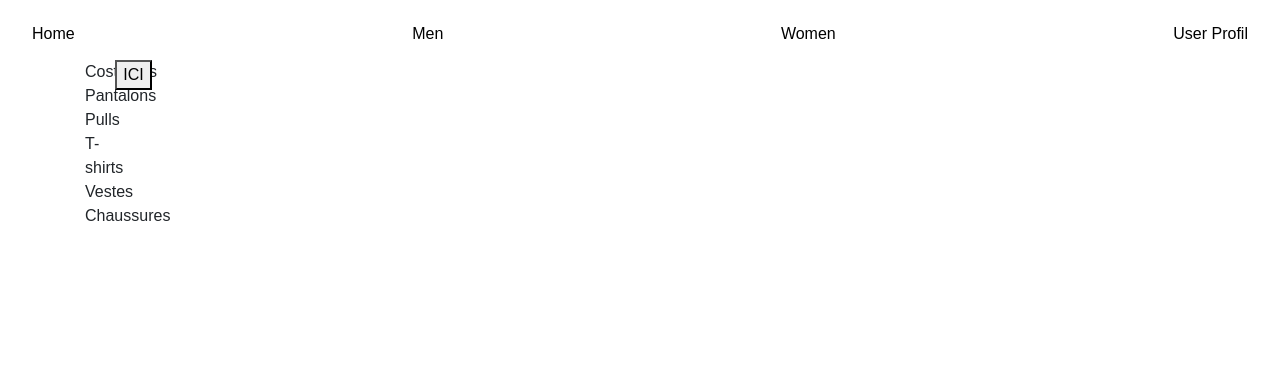
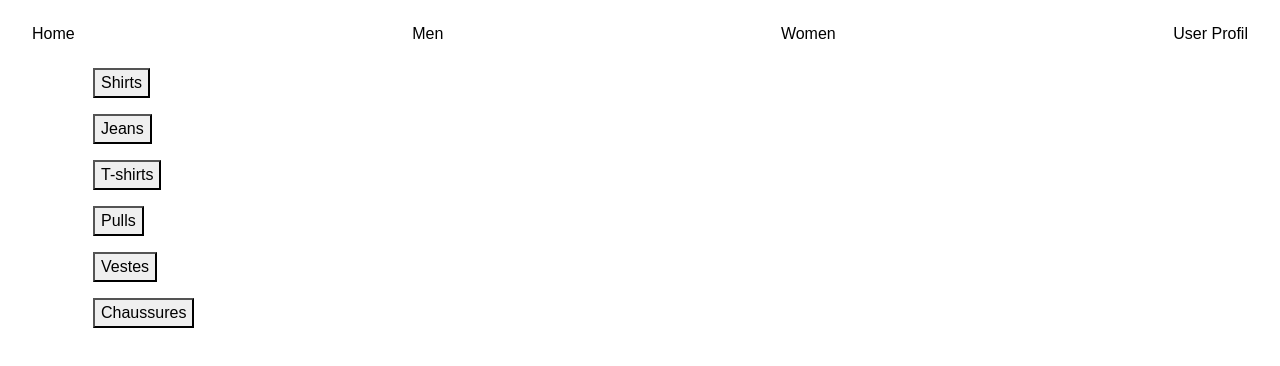
Before and after one commit to coding-9/e-commerce, a React (Create React App) app: page /product in a window 1280 px wide. Shown: the top 366 px of the page. Built offline with nearby package versions, Linux system fonts and the light colour scheme.

Commit message:
Products page 2

```diff
--- a/src/components/pages/ProductsPage.jsx
+++ b/src/components/pages/ProductsPage.jsx
@@ -1,22 +1,32 @@
-import React from 'react'
+import React,{useState} from 'react'
 import ProductList from "../products/ProductList"
 import "../../css/productsPages.css"
+import {getProductsByCategory} from "../../store/products/products"
 
 const ProductsPage =() => {
+
+    const [products, setProducts] = useState([])
+
+    const getProducts = async (e) => {
+        let category = e.target.value
+        let array = await getProductsByCategory(category,"man")
+        setProducts(array)
+    }
+
     return (
-        <div className="container">
+        <div className="d-inline container">
             <div className="row">
                 <div className="col-2">
                     <ul className="list-unstyled">
-                        <li>Costumes</li>
-                        <li>Pantalons</li>
-                        <li>Pulls</li>
-                        <li>T-shirts</li>
-                        <li>Vestes</li>
-                        <li>Chaussures</li>
+                        <li className="p-2"><button value="shirt" onClick={(e)=>{getProducts(e)}}>Shirts</button></li>
+                        <li className="p-2"><button value="jeans" onClick={(e)=>{getProducts(e)}}>Jeans</button></li>
+                        <li className="p-2"><button value="t-shirt" onClick={(e)=>{getProducts(e)}}>T-shirts</button></li>
+                        <li className="p-2"><button value="pull" onClick={(e)=>{getProducts(e)}}>Pulls</button></li>
+                        <li className="p-2"><button value="veste" onClick={(e)=>{getProducts(e)}}>Vestes</button></li>
+                        <li className="p-2"><button value="chaussure" onClick={(e)=>{getProducts(e)}}>Chaussures</button></li>
                     </ul>
                 </div>
-                <div className="col-10"><ProductList/></div>
+                <div className="col-10"><ProductList allProducts={products}/></div>
             </div>
 
 
--- a/src/components/products/ProductList.jsx
+++ b/src/components/products/ProductList.jsx
@@ -1,24 +1,16 @@
 import React,{ useEffect, useState} from "react"
 import ProductCard from "./ProductCard"
-import {getProductsByGender} from "../../store/products/products"
+// import {getProductsByGender} from "../../store/products/products"
 
-const ProductList = () =>{
-
-    const [products, setProducts] = useState([])
-
-    const getProducts = async () => {
-        let array = await getProductsByGender("man")
-        setProducts(array)
-    }
+const ProductList = ({allProducts}) =>{
 
     return(
         <div>
-            <button onClick={getProducts}>ICI</button>
+                {/* <button onClick={getProducts}>ICI</button> */}
                 <ul className="list-unstyled productList row">
-                {products.map((product) => {
-                    console.log(product)
+                {allProducts && (allProducts.map((product) => {
                    return  <li className="col-4"><ProductCard product={product} key={product.id}/></li>
-                })}
+                }))}
                 </ul>
         </div>
     )
```
